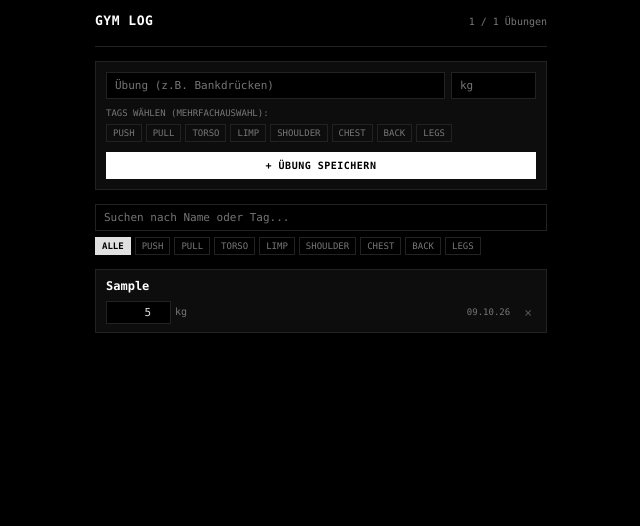
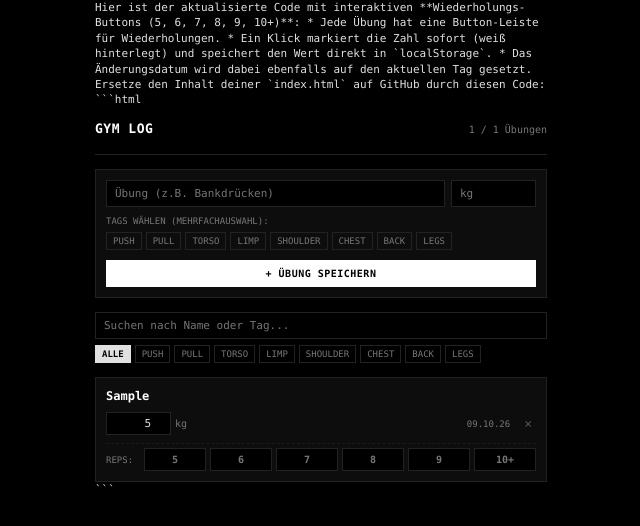
Before and after one commit to cnstaantiin/Gym-Progress-Tracker, a plain HTML site: page index.html in a window 1280 px wide. Both pictures are taken after typing "Sample", "5" into the empty fields and a click on the button "+ ÜBUNG SPEICHERN". Shown: the whole page, without its empty margins (319-959 px from the left). Drawn offline with Linux system fonts and the light colour scheme.

Commit message:
index.html

````diff
--- a/index.html
+++ b/index.html
@@ -1,3 +1,12 @@
+Hier ist der aktualisierte Code mit interaktiven **Wiederholungs-Buttons (5, 6, 7, 8, 9, 10+)**:
+
+* Jede Übung hat eine Button-Leiste für Wiederholungen.
+* Ein Klick markiert die Zahl sofort (weiß hinterlegt) und speichert den Wert direkt in `localStorage`.
+* Das Änderungsdatum wird dabei ebenfalls auf den aktuellen Tag gesetzt.
+
+Ersetze den Inhalt deiner `index.html` auf GitHub durch diesen Code:
+
+```html
 <!DOCTYPE html>
 <html lang="de">
 <head>
@@ -93,7 +102,7 @@
       border-color: var(--text-dim);
     }
 
-    .tag-picker-label {
+    .field-label {
       font-size: 9px;
       color: var(--text-dim);
       text-transform: uppercase;
@@ -149,16 +158,16 @@
     .list {
       display: flex;
       flex-direction: column;
-      gap: 6px;
+      gap: 8px;
     }
 
     .item {
       border: 1px solid var(--border);
       background: var(--card-bg);
-      padding: 8px 10px;
+      padding: 10px;
       display: flex;
       flex-direction: column;
-      gap: 6px;
+      gap: 8px;
     }
 
     .item-top {
@@ -190,7 +199,7 @@
       text-transform: uppercase;
     }
 
-    .item-bottom {
+    .item-middle {
       display: flex;
       justify-content: space-between;
       align-items: center;
@@ -240,6 +249,48 @@
       color: #fff;
     }
 
+    /* Wiederholungen / Reps Buttons */
+    .reps-row {
+      display: flex;
+      align-items: center;
+      gap: 6px;
+      padding-top: 4px;
+      border-top: 1px dashed #1a1a1a;
+    }
+
+    .reps-label {
+      font-size: 9px;
+      color: var(--text-dim);
+      text-transform: uppercase;
+      min-width: 32px;
+    }
+
+    .reps-buttons {
+      display: grid;
+      grid-template-columns: repeat(6, 1fr);
+      gap: 4px;
+      flex-grow: 1;
+    }
+
+    .btn-rep {
+      background: #000;
+      color: var(--text-dim);
+      border: 1px solid var(--border);
+      font-family: var(--font-mono);
+      font-size: 10px;
+      font-weight: 600;
+      padding: 5px 0;
+      cursor: pointer;
+      text-align: center;
+      border-radius: 0;
+    }
+
+    .btn-rep.active {
+      background: var(--text);
+      color: #000;
+      border-color: var(--text);
+    }
+
     .empty {
       text-align: center;
       color: var(--text-dim);
@@ -263,10 +314,8 @@
     </div>
 
     <div>
-      <div class="tag-picker-label" style="margin-bottom: 4px;">Tags wählen (Mehrfachauswahl):</div>
-      <div class="tag-chips" id="creation-tag-chips">
-        <!-- per JS gerendert -->
-      </div>
+      <div class="field-label" style="margin-bottom: 4px;">Tags wählen (Mehrfachauswahl):</div>
+      <div class="tag-chips" id="creation-tag-chips"></div>
     </div>
 
     <button class="btn-main" onclick="addExercise()">+ Übung Speichern</button>
@@ -275,30 +324,29 @@
   <!-- Suche & Tag-Filter -->
   <div class="filter-section">
     <input type="text" id="search-input" placeholder="Suchen nach Name oder Tag..." oninput="renderExercises()" autocomplete="off">
-    <div class="tag-chips" id="filter-chips">
-      <!-- per JS gerendert -->
-    </div>
+    <div class="tag-chips" id="filter-chips"></div>
   </div>
 
   <!-- Liste -->
   <div class="list" id="exercise-list"></div>
 
   <script>
-    const STORAGE_KEY = "gym_log_data_v2";
+    const STORAGE_KEY = "gym_log_data_v3";
     const AVAILABLE_TAGS = ["Push", "Pull", "Torso", "Limp", "Shoulder", "Chest", "Back", "Legs"];
+    const REP_OPTIONS = ["5", "6", "7", "8", "9", "10+"];
 
     let selectedCreationTags = [];
     let activeFilterTag = "ALL";
 
     function loadData() {
       try {
-        const raw = localStorage.getItem(STORAGE_KEY) || localStorage.getItem("gym_log_data_v1");
+        const raw = localStorage.getItem(STORAGE_KEY) || localStorage.getItem("gym_log_data_v2") || localStorage.getItem("gym_log_data_v1");
         if (!raw) return [];
         const parsed = JSON.parse(raw);
-        // Migration von alten Einzel-Tags zu Array falls v1 vorhanden war
         return parsed.map(item => ({
           ...item,
-          tags: Array.isArray(item.tags) ? item.tags : (item.tag ? [item.tag] : [])
+          tags: Array.isArray(item.tags) ? item.tags : (item.tag ? [item.tag] : []),
+          reps: item.reps || null
         }));
       } catch (e) {
         return [];
@@ -319,13 +367,11 @@
     }
 
     function initTagButtons() {
-      // Tags für Erstellung rendern
       const createContainer = document.getElementById("creation-tag-chips");
       createContainer.innerHTML = AVAILABLE_TAGS.map(t =>
         `<button type="button" class="chip" onclick="toggleCreationTag('${t}', this)">${t}</button>`
       ).join("");
 
-      // Filter-Tags rendern
       const filterContainer = document.getElementById("filter-chips");
       filterContainer.innerHTML = [
         `<button class="chip active" data-tag="ALL" onclick="selectFilter('ALL')">Alle</button>`,
@@ -362,12 +408,12 @@
         name: name,
         weight: isNaN(weight) ? 0 : weight,
         tags: [...selectedCreationTags],
+        reps: null,
         updatedAt: new Date().toISOString()
       });
 
       saveDataDirectly(exercises);
 
-      // Reset Formular
       nameInput.value = "";
       weightInput.value = "";
       selectedCreationTags = [];
@@ -376,7 +422,6 @@
       renderExercises();
     }
 
-    // Sofortiges Speichern beim Tippen / Verlassen des Gewichtsfeldes
     function handleWeightInput(id, inputEl) {
       const newWeight = parseFloat(inputEl.value);
       if (isNaN(newWeight)) return;
@@ -388,9 +433,28 @@
         item.updatedAt = new Date().toISOString();
         saveDataDirectly(exercises);
 
-        // Aktualisiere das angezeigte Datum live ohne Neurendern der Liste
         const timeEl = document.getElementById(`time_${id}`);
         if (timeEl) timeEl.textContent = formatDate(item.updatedAt);
+      }
+    }
+
+    function setReps(id, repValue) {
+      const exercises = loadData();
+      const item = exercises.find(e => e.id === id);
+      if (!item) return;
+
+      item.reps = (item.reps === repValue) ? null : repValue;
+      item.updatedAt = new Date().toISOString();
+      saveDataDirectly(exercises);
+
+      const timeEl = document.getElementById(`time_${id}`);
+      if (timeEl) timeEl.textContent = formatDate(item.updatedAt);
+
+      const parentRow = document.getElementById(`reps_row_${id}`);
+      if (parentRow) {
+        parentRow.querySelectorAll(".btn-rep").forEach(b => {
+          b.classList.toggle("active", b.dataset.rep === item.reps);
+        });
       }
     }
 
@@ -437,7 +501,7 @@
               ${(item.tags || []).map(t => `<span class="item-tag">${escapeHtml(t)}</span>`).join("")}
             </div>
           </div>
-          <div class="item-bottom">
+          <div class="item-middle">
             <div class="weight-control">
               <input
                 type="number"
@@ -455,6 +519,19 @@
               <button class="btn-del" onclick="deleteExercise('${item.id}')" title="Löschen">×</button>
             </div>
           </div>
+          <div class="reps-row" id="reps_row_${item.id}">
+            <span class="reps-label">Reps:</span>
+            <div class="reps-buttons">
+              ${REP_OPTIONS.map(r => `
+                <button
+                  type="button"
+                  class="btn-rep ${item.reps === r ? 'active' : ''}"
+                  data-rep="${r}"
+                  onclick="setReps('${item.id}', '${r}')"
+                >${r}</button>
+              `).join("")}
+            </div>
+          </div>
         </div>
       `).join("");
     }
@@ -468,3 +545,5 @@
   </script>
 </body>
 </html>
+
+```
````
